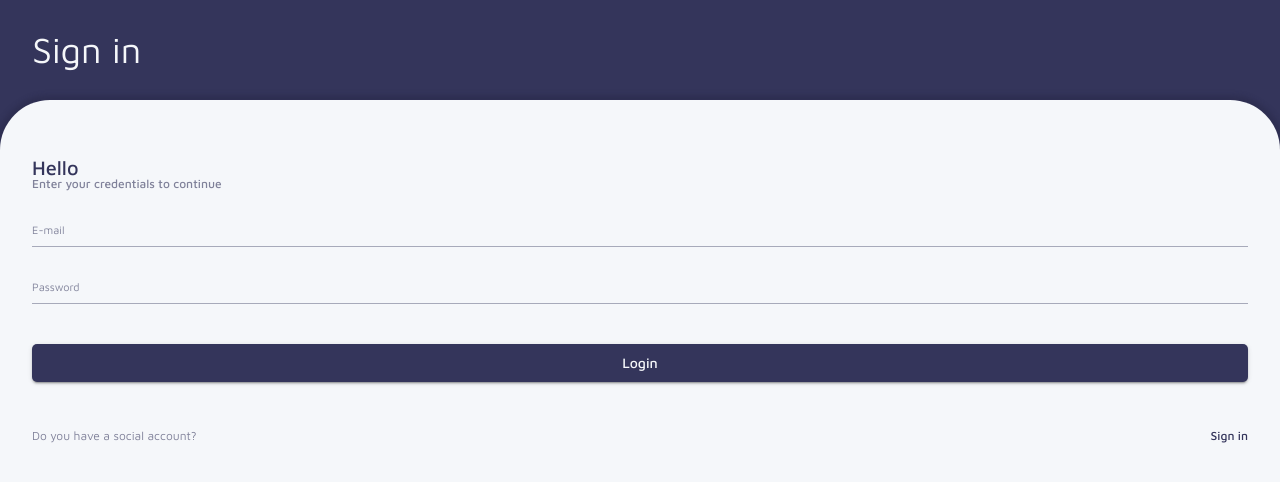
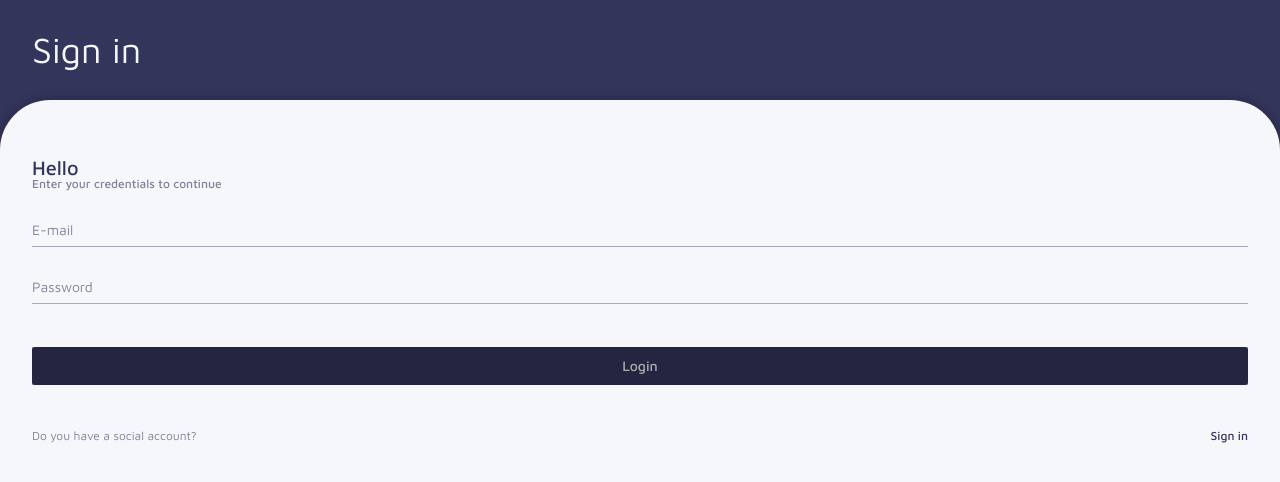
Before and after one commit to evuz/bger, a React (Create React App) app in the folder packages/webapp/: page / in a window 1280 px wide. Shown: the top 482 px of the page. Built offline with nearby package versions, Linux system fonts and the light colour scheme; no server answers; what @bger/domain would draw is missing.

Commit message:
refactor(app): change button & input style

```diff
--- a/packages/webapp/src/app/components/Button.js
+++ b/packages/webapp/src/app/components/Button.js
@@ -7,12 +7,13 @@ function Button({ children, type, full, disabled, color, onClick }) {
   const classnames = {
     Button: true,
     [colorClass]: true,
-    'Button-full': full,
+    'Button--full': full,
   };
 
   return (
     <button className={filterClassnames(classnames)} type={type} disabled={disabled} onClick={onClick}>
       {children}
+      {disabled ? <div className="Button__overlay"></div> : null}
     </button>
   );
 }
--- a/packages/webapp/src/app/styles/components/Button.scss
+++ b/packages/webapp/src/app/styles/components/Button.scss
@@ -14,49 +14,146 @@
 .Button {
   @include button-reset;
   padding: $spacing-s * 3 $spacing-s * 5;
-  border-radius: 5px;
+  border-radius: 3px;
   font-weight: 500;
   color: map-get($colors, light);
   position: relative;
-  transition: box-shadow $fastest;
-  box-shadow: 0 3px 1px -2px rgba(0, 0, 0, 0.2), 0 2px 2px 0 rgba(0, 0, 0, 0.14), 0 1px 5px 0 rgba(0, 0, 0, 0.12);
+  transition: $fastest;
+
+  &__overlay {
+    position: absolute;
+    top: 0;
+    left: 0;
+    right: 0;
+    bottom: 0;
+    opacity: .3;
+    background-color: black;
+  }
 
   &--dark {
-    background-color: map-get($colors, dark);
+    $button-color: map-get($colors, dark);
+    background-color: $button-color;
+    box-shadow: 0px 3px 0px 0px lighten($button-color, 10%);
   }
 
   &--black {
-    background-color: map-get($colors, black);
+    $button-color: map-get($colors, black);
+    background-color: $button-color;
+    box-shadow: 0px 3px 0px 0px lighten($button-color, 10%);
   }
 
   &--light {
-    background-color: map-get($colors, light);
+    $button-color: map-get($colors, light);
+    background-color: $button-color;
     color: map-get($colors, black);
+    box-shadow: 0px 3px 0px 0px darken($button-color, 10%);
   }
 
   &--primary {
-    background-color: map-get($colors, primary);
+    $button-color: map-get($colors, primary);
+    background-color: $button-color;
+    box-shadow: 0px 3px 0px 0px darken($button-color, 10%);
   }
 
   &--accent {
-    background-color: map-get($colors, accent);
+    $button-color: map-get($colors, accent);
+    background-color: $button-color;
+    box-shadow: 0px 3px 0px 0px darken($button-color, 10%);
   }
 
   &--highlight {
-    background-color: map-get($colors, highlight);
+    $button-color: map-get($colors, highlight);
+    background-color: $button-color;
+    box-shadow: 0px 3px 0px 0px darken($button-color, 10%);
   }
 
   @media (hover: hover) {
-    &:hover{
-      box-shadow: 0 2px 5px 1px rgba(0,0,0,.2), 0 3px 10px 1px rgba(0,0,0,.14), 0 1px 14px 2px rgba(0,0,0,.12);
+    &--dark:hover {
+      $button-color: lighten(map-get($colors, dark), 10%);
+      background-color: $button-color;
+      box-shadow: 0px 3px 0px 0px lighten($button-color, 10%);
+    }
+
+    &--black:hover {
+      $button-color: lighten(map-get($colors, black), 10%);
+      background-color: $button-color;
+      box-shadow: 0px 3px 0px 0px lighten($button-color, 10%);
+    }
+
+    &--light:hover {
+      $button-color: darken(map-get($colors, light), 10%);
+      background-color: $button-color;
+      color: map-get($colors, black);
+      box-shadow: 0px 3px 0px 0px darken($button-color, 10%);
+    }
+
+    &--primary:hover {
+      $button-color: lighten(map-get($colors, primary), 10%);
+      background-color: $button-color;
+      box-shadow: 0px 3px 0px 0px darken($button-color, 10%);
+    }
+
+    &--accent:hover {
+      $button-color: lighten(map-get($colors, accent), 10%);
+      background-color: $button-color;
+      box-shadow: 0px 3px 0px 0px darken($button-color, 10%);
+    }
+
+    &--highlight:hover {
+      $button-color: lighten(map-get($colors, highlight), 10%);
+      background-color: $button-color;
+      box-shadow: 0px 3px 0px 0px darken($button-color, 10%);
     }
   }
 
   &:active {
-    box-shadow: none;
+    transform: translateY(2px);
   }
 
-  &-full {
+  &--dark:active {
+    $button-color: darken(map-get($colors, dark), 10%);
+    background-color: $button-color;
+    box-shadow: 0px 1px 0px 0px lighten($button-color, 10%);
+  }
+
+  &--black:active {
+    $button-color: darken(map-get($colors, black), 10%);
+    background-color: $button-color;
+    box-shadow: 0px 1px 0px 0px lighten($button-color, 10%);
+  }
+
+  &--light:active {
+    $button-color: darken(map-get($colors, light), 20%);
+    background-color: $button-color;
+    color: map-get($colors, black);
+    box-shadow: 0px 1px 0px 0px darken($button-color, 10%);
+  }
+
+  &--primary:active {
+    $button-color: darken(map-get($colors, primary), 10%);
+    background-color: $button-color;
+    box-shadow: 0px 1px 0px 0px darken($button-color, 10%);
+  }
+
+  &--accent:active {
+    $button-color: darken(map-get($colors, accent), 10%);
+    background-color: $button-color;
+    box-shadow: 0px 1px 0px 0px darken($button-color, 10%);
+  }
+
+  &--highlight:active {
+    $button-color: darken(map-get($colors, highlight), 10%);
+    background-color: $button-color;
+    box-shadow: 0px 1px 0px 0px darken($button-color, 10%);
+  }
+
+  &:disabled {
+    box-shadow: none;
+    transform: translateY(3px);
+    pointer-events: none;
+  }
+
+  &--full {
     display: block;
     width: 100%;
   }
--- a/packages/webapp/src/app/styles/components/Input.scss
+++ b/packages/webapp/src/app/styles/components/Input.scss
@@ -15,22 +15,21 @@ input:-webkit-autofill {
   position: relative;
 
   label {
-    color: $color-positive-light;
-    font-size: $font-size-xs;
+    font-size: $font-size;
     line-height: 16px;
     pointer-events: none;
     position: absolute;
     top: $spacing * 2;
-    right: 0;
     left: 0;
-    transition: all $fastest ease;
+    transition: top $fastest ease, transform $fastest ease;
+    transform-origin: left;
   }
 
   input {
     background-color: transparent;
     padding: $spacing * 2 0 $spacing;
     width: 100%;
-    font-size: $font-size-s;
+    font-size: $font-size;
     line-height: 16px;
     color: map-get($colors, dark);
   }
@@ -38,13 +37,15 @@ input:-webkit-autofill {
   &__formField {
     position: relative;
     display: flex;
+    color: $color-positive-light;
     border-bottom: solid 1px $color-positive-lighter;
     transition: all $fastest ease;
 
     &--active {
       label {
         top: 0;
-        transform: scaleY(0.8);
+        transform: scale(0.75);
+        color: map-get($colors, primary);
       }
     }
 
@@ -55,6 +56,7 @@ input:-webkit-autofill {
 
     &--error {
       animation: shake $fast;
+      animation-delay: $fastest;
       color: map-get($colors, error);
       border-color: map-get($colors, error);
     }
@@ -69,12 +71,12 @@ input:-webkit-autofill {
   }
 
   &__error {
-    height: $font-size-xxs * 2;
+    height: $font-size-xs * 2;
     width: 100%;
     position: absolute;
-    bottom: -$font-size-xxs * 2;
+    bottom: -$font-size-xs * 2;
     color: map-get($colors, error);
-    font-size: $font-size-xxs;
+    font-size: $font-size-xs;
     line-height: 2;
   }
 }
```
